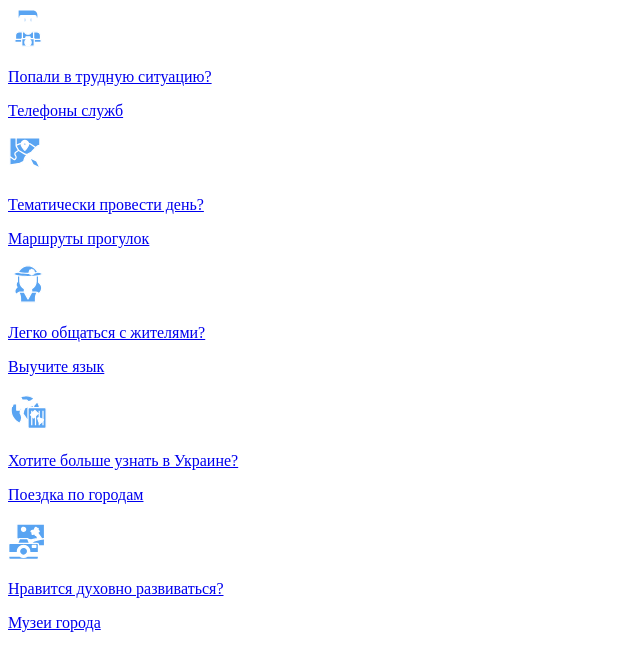
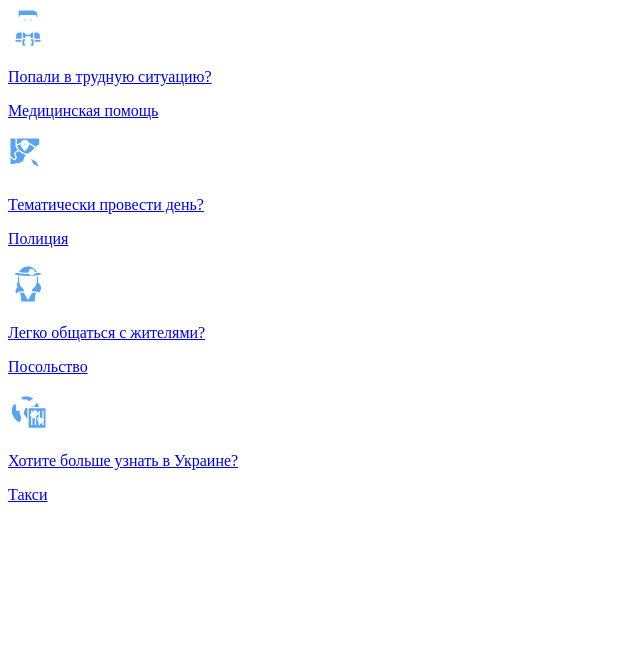
Before and after one commit to MarynaHurbyk/MarynaHurbyk.github.io, a plain HTML site: page phones.html in a window 1280 px wide. Shown: the whole page, without its empty margins (0-640 px from the left). Drawn offline with Linux system fonts and the light colour scheme.

Commit message:
change title

```diff
--- a/phones.html
+++ b/phones.html
@@ -13,7 +13,7 @@
         <div class="block">
             <a href="phones.html">
                 <p class="text">Попали в трудную ситуацию?</p>
-                <p class="title">Телефоны служб</p>
+                <p class="title">Медицинская помощь </p>
             </a>
         </div>
     </div>
@@ -24,7 +24,7 @@
         <div class="block">
             <a href="routes.html">
                 <p class="text">Тематически провести день?</p>
-                <p class="title"> Маршруты прогулок</p>
+                <p class="title"> Полиция</p>
             </a>
         </div>
     </div>
@@ -35,7 +35,7 @@
         <div class="block">
             <a href="languages.html">
                 <p class="text">Легко общаться с жителями?</p>
-                <p class="title">Выучите язык</p>
+                <p class="title">Посольство</p>
             </a>
         </div>
     </div>
@@ -46,21 +46,11 @@
         <div class="block">
             <a href="cities.html">
                 <p class="text">Хотите больше узнать в Украине?</p>
-                <p class="title">Поездка по городам</p>
+                <p class="title">Такси</p>
             </a>
         </div>
     </div>
-    <div class="card">
-        <div class="img">
-            <img src="image/icon-4.svg">
-        </div>
-        <div class="block">
-            <a href="museums.html">
-                <p class="text">Нравится духовно развиваться?</p>
-                <p class="title">Музеи города</p>
-            </a>
-        </div>
-    </div>
+
 </div>
 </body>
 </html>
```
